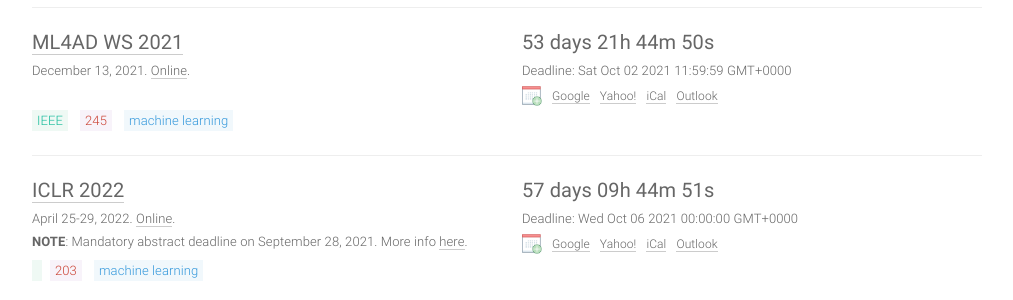
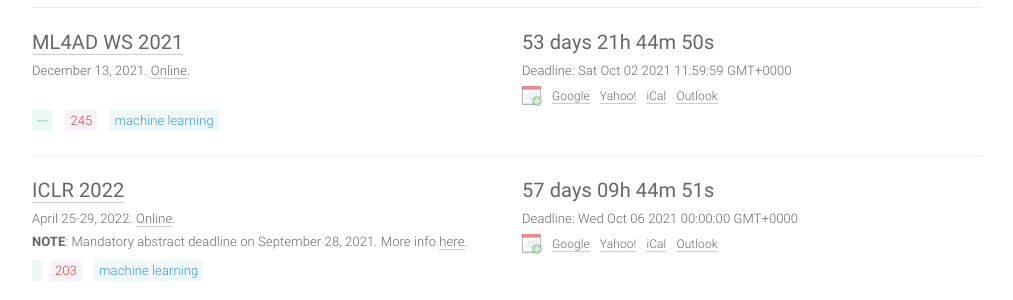
Before and after one commit to paperswithcode/ai-deadlines, a Jekyll site: the page built from index.html, in a window 1280 px wide and 900 px high, scrolled down 1615 px. Shown: the part 147-447 px from the top of the window, without its empty margins (133-1146 px from the left). Built offline with Jekyll 4.4.1, drawn with Linux system fonts in a browser that asks for light colours; comment, search, counter and statistics services are not loaded.

Commit message:
Update conferences.yml

```diff
--- a/_data/conferences.yml
+++ b/_data/conferences.yml
@@ -10,7 +10,7 @@
   date: December 13, 2021
   place: Online
   sub: ML
-  host: IEEE
+  host: ---
 
 - title: FUSION (Deadline estimated)
   long: International Conference on Information Fusion
```
